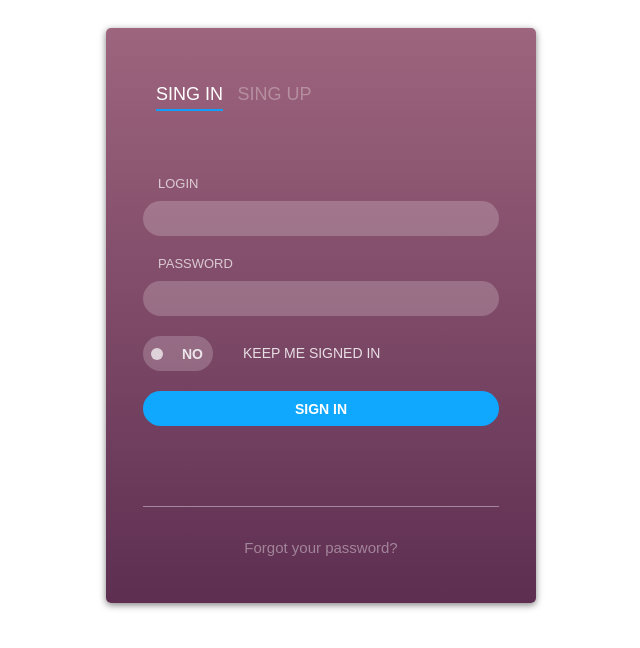
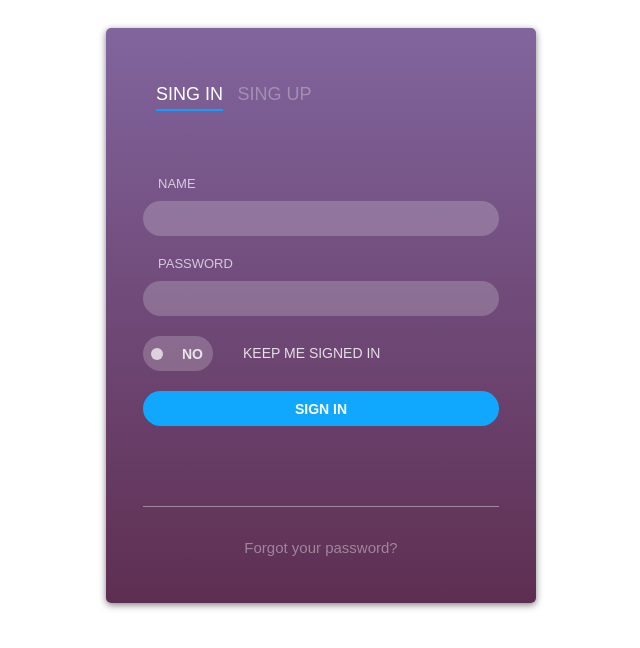
Before and after one commit to MikhailYushkevich2/Independent, a plain HTML site: page login/index.html in a window 1280 px wide. Shown: the whole page, without its empty margins (319-959 px from the left). Drawn offline with Linux system fonts and the light colour scheme.

Commit message:
Changed body

```diff
--- a/login/index.html
+++ b/login/index.html
@@ -16,7 +16,7 @@
                 </ul>
             </div>
             <form name="login">
-                <label class="form-label">Login</label>
+                <label class="form-label">Name</label>
                 <input type="text" name="username" class="form-input">
 
                 <label class="form-label">Password</label>
--- a/login/style.css
+++ b/login/style.css
@@ -9,7 +9,7 @@ body {
 .block {
     height: 575px;
     width: 430px;
-    background: linear-gradient(rgba(125, 49, 82, 0.75), rgba(85, 35, 72, 0.95));
+    background: linear-gradient(rgba(87, 49, 125, 0.75), rgba(85, 35, 72, 0.95));
     border-radius: 5px;
     box-shadow: 0px 2px 7px rgba(0, 0, 0, 0.5);
     margin-left: auto;
```
